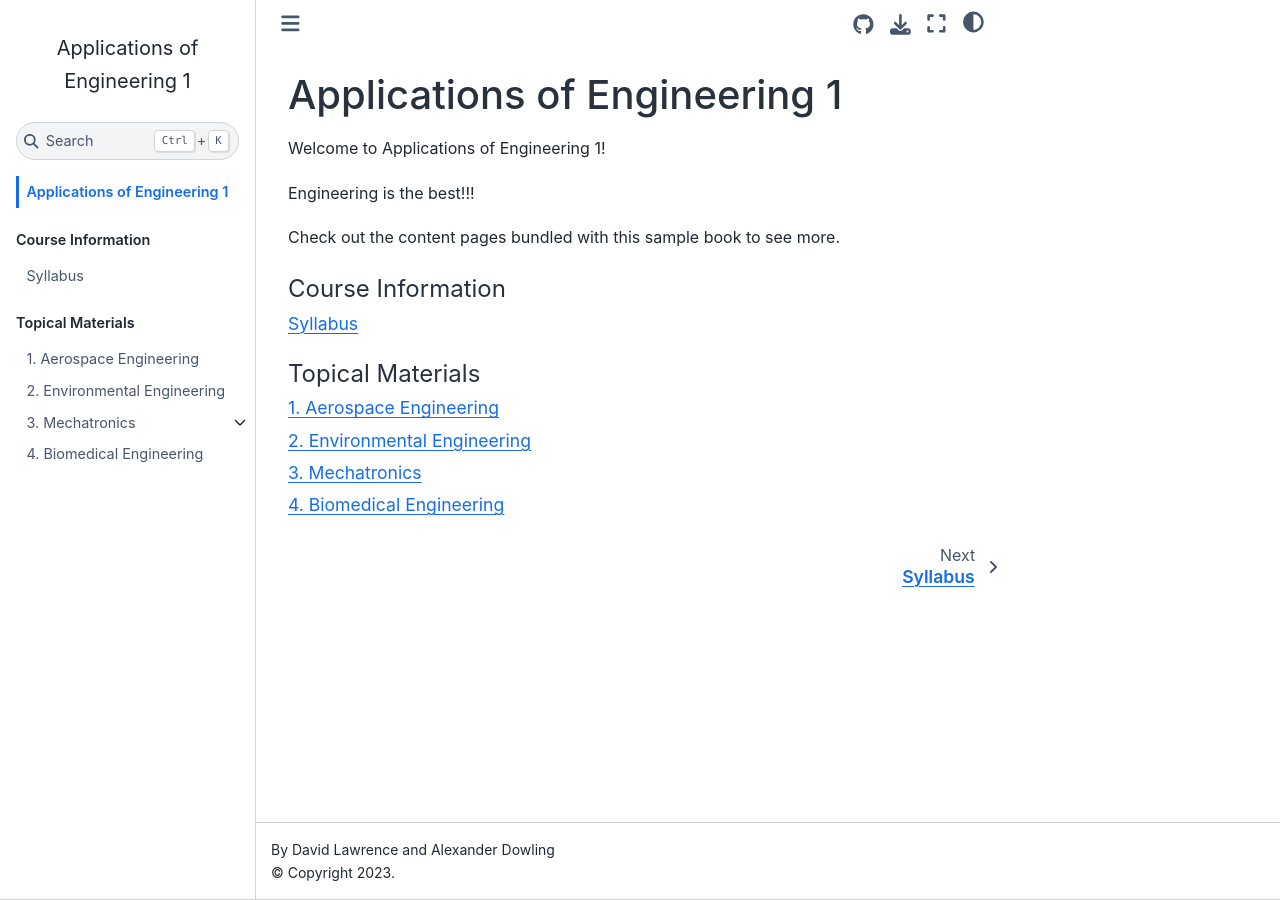
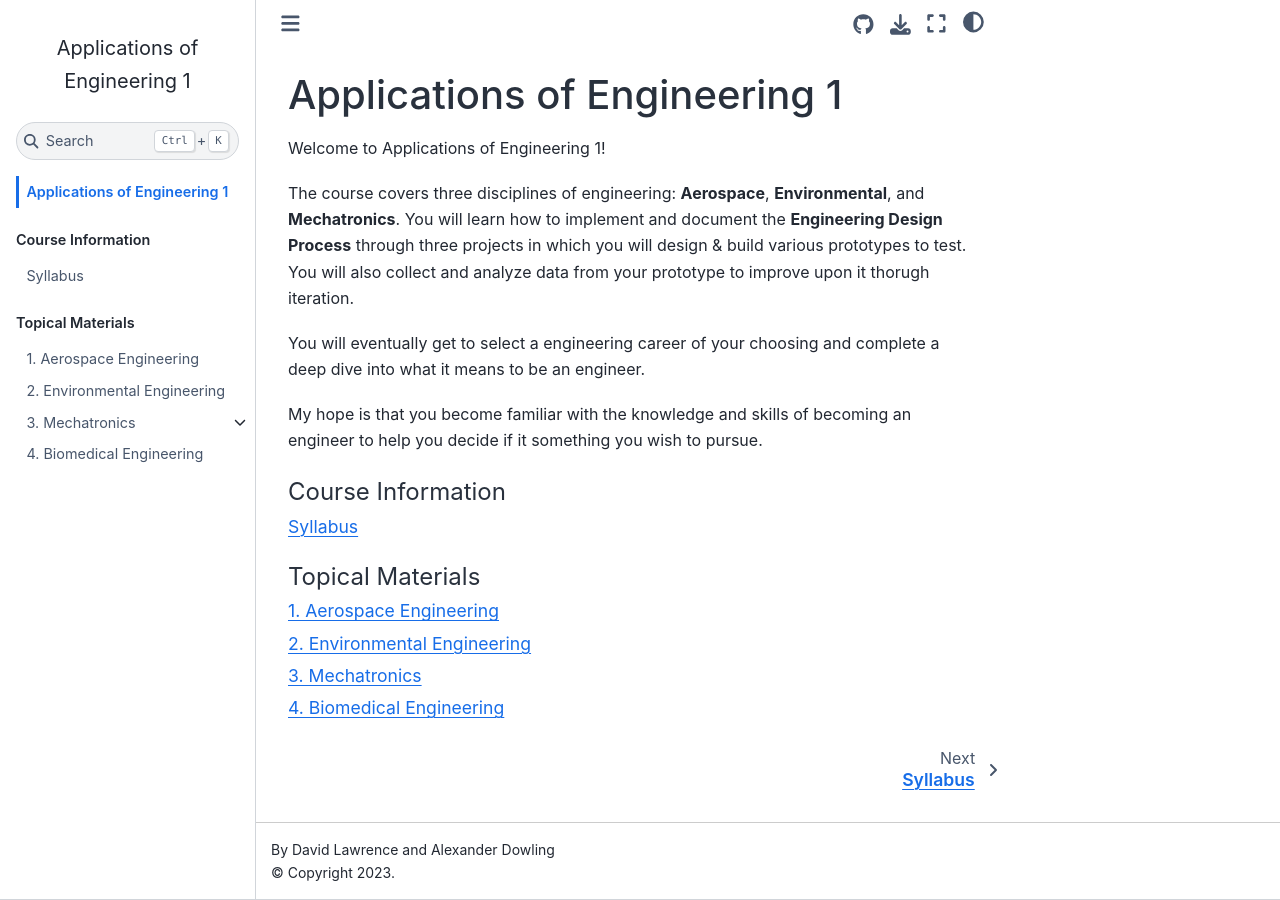
Before and after one commit to Culver-Academies/engineering1, a Jupyter Book: the page built from intro.md, in a window 1280 px wide. Built offline with Jupyter Book 1.0.4 settings and Sphinx 7.4.7 and the Sphinx Book theme 1.1.4, drawn with Linux system fonts in a browser that asks for light colours.

Commit message:
Update intro.md

````diff
--- a/intro.md
+++ b/intro.md
@@ -2,9 +2,12 @@
 
 Welcome to Applications of Engineering 1!
 
-Engineering is the best!!!
+The course covers three disciplines of engineering: **Aerospace**, **Environmental**, and **Mechatronics**.
+You will learn how to implement and document the **Engineering Design Process** through three projects in which you will design & build various prototypes to test. You will also collect and analyze data from your prototype to improve upon it thorugh iteration.
 
-Check out the content pages bundled with this sample book to see more.
+You will eventually get to select a engineering career of your choosing and complete a deep dive into what it means to be an engineer.
+
+My hope is that you become familiar with the knowledge and skills of becoming an engineer to help you decide if it something you wish to pursue.
 
 ```{tableofcontents}
 ```
````
